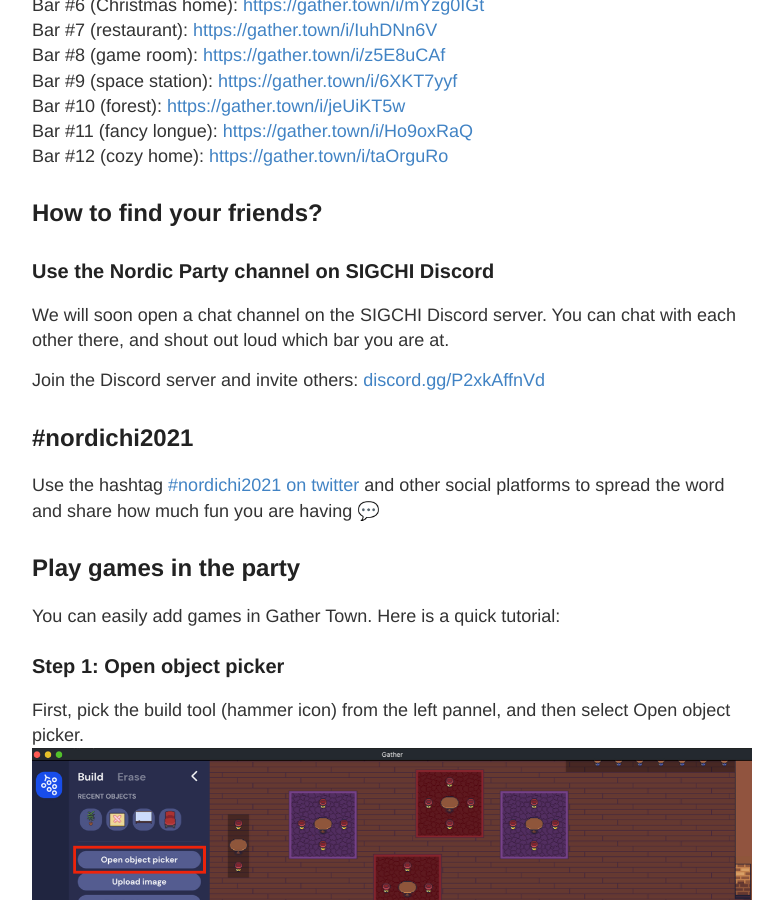
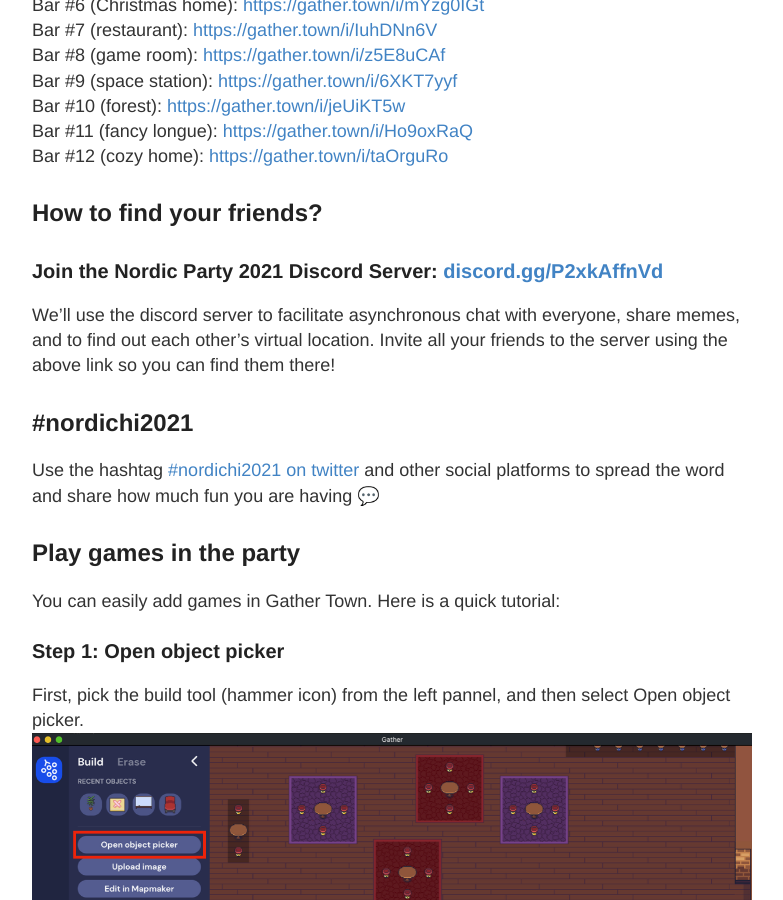
Before and after one commit to nordichi/nordichi.github.io, a Jekyll site: the page built from _posts/2021-5-10-Party.md, in a window 1280 px wide and 900 px high, scrolled down 1546 px. Shown: the whole window, without its empty margins (248-1031 px from the left). Built offline with Jekyll 4.4.1, drawn with Linux system fonts in a browser that asks for light colours.

Commit message:
Update 2021-5-10-Party.md

```diff
--- a/_posts/2021-5-10-Party.md
+++ b/_posts/2021-5-10-Party.md
@@ -39,10 +39,10 @@
 Bar #12 (cozy home): [https://gather.town/i/taOrguRo](https://gather.town/i/taOrguRo)<br/>
 
 ## How to find your friends?
-### Use the Nordic Party channel on SIGCHI Discord
-We will soon open a chat channel on the SIGCHI Discord server. You can chat with each other there, and shout out loud which bar you are at.
+### Join the Nordic Party 2021 Discord Server: [discord.gg/P2xkAffnVd](https://discord.gg/P2xkAffnVd)
 
-Join the Discord server and invite others: [discord.gg/P2xkAffnVd](https://discord.gg/P2xkAffnVd)
+We'll use the discord server to facilitate asynchronous chat with everyone, share memes, and to find out each other's virtual location.
+Invite all your friends to the server using the above link so you can find them there!
 
 ## #nordichi2021
 Use the hashtag [#nordichi2021 on twitter](http://twitter.com/share?hashtags=nordichi2021,chi2021) and other social platforms to spread the word and share how much fun you are having 💬
```
